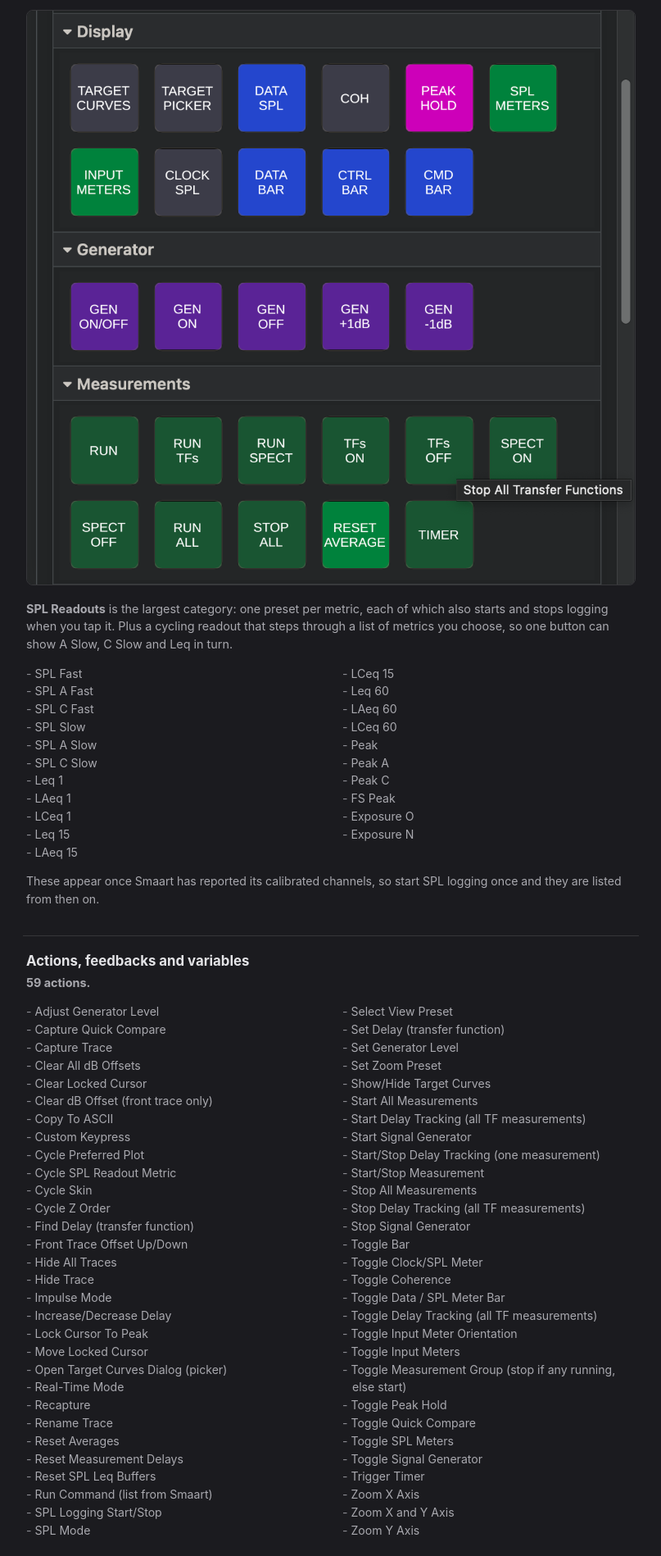
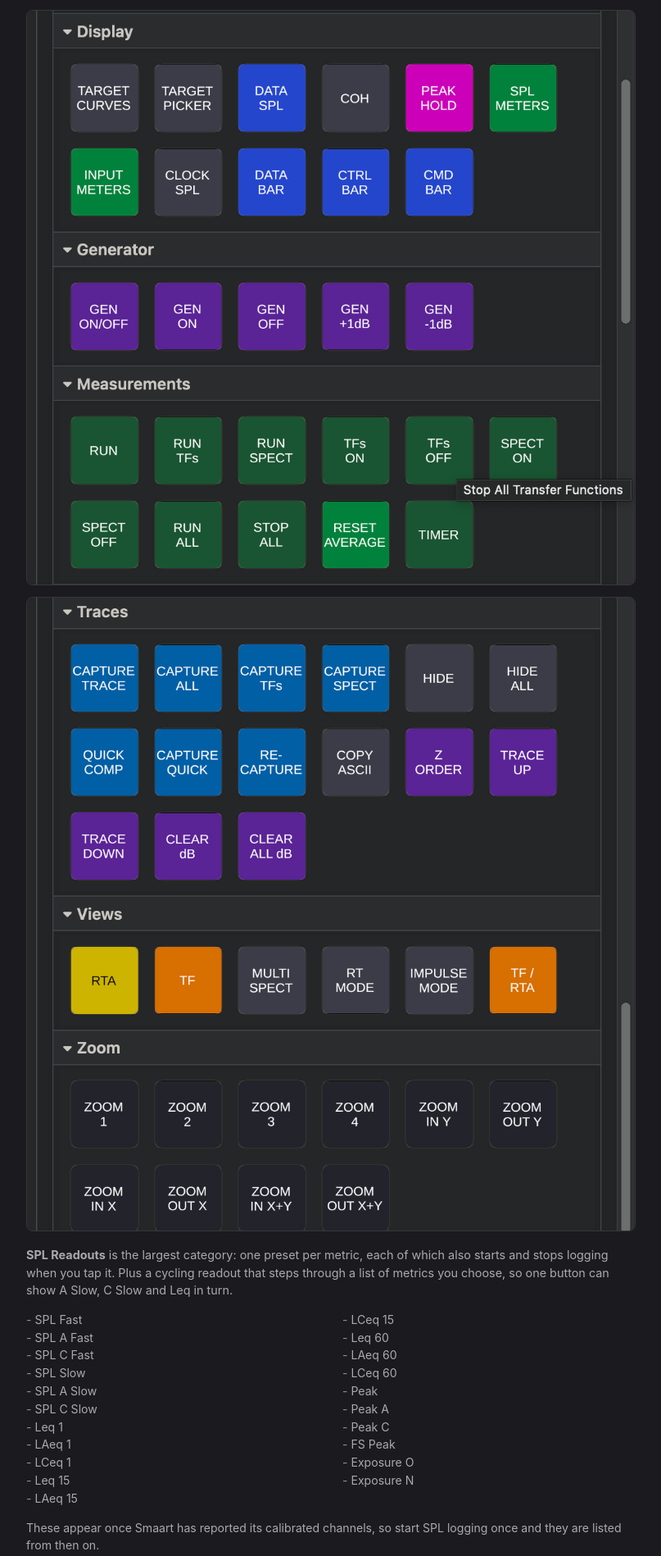
Before and after one commit to BSKapps/bskapps.github.io, a Jekyll site: the page tools/companion/index.html, which Jekyll copies as it is, in a window 1280 px wide. Shown: the part 4502-6400 px from the top of the page at 82% size, without its empty margins (236-1043 px from the left). Built offline with Jekyll 4.4.1, drawn with Linux system fonts in a browser that asks for light colours.

Commit message:
Add the Traces, Views and Zoom presets screenshot

```diff
--- a/tools/companion/index.html
+++ b/tools/companion/index.html
@@ -97,6 +97,7 @@
             <p>91 presets across ten categories: SPL Readouts, Traces, Measurements, Display, Zoom, Delay, Views, Generator, SPL and Cursor. Open the <strong>Presets</strong> tab in Companion, pick <strong>BSK Apps: Smaart Control</strong>, and drag any button straight onto your surface. Colours and text come set up.</p>
             <img class="step-shot" src="/tools/companion/images/smaart-presets-1.png?v=2" alt="Companion Presets tab showing BSK Smaart preset buttons grouped under Cursor, Delay and Display">
             <img class="step-shot" src="/tools/companion/images/smaart-presets-2.png?v=2" alt="Companion Presets tab showing BSK Smaart preset buttons grouped under Display, Generator and Measurements">
+            <img class="step-shot" src="/tools/companion/images/smaart-presets-3.png" alt="Companion Presets tab showing BSK Smaart preset buttons grouped under Traces, Views and Zoom">
             <p style="margin-top:18px;"><strong>SPL Readouts</strong> is the largest category: one preset per metric, each of which also starts and stops logging when you tap it. Plus a cycling readout that steps through a list of metrics you choose, so one button can show A Slow, C Slow and Leq in turn.</p>
             <ul class="ref-list">
                 <li>SPL Fast</li><li>SPL A Fast</li><li>SPL C Fast</li><li>SPL Slow</li><li>SPL A Slow</li><li>SPL C Slow</li><li>Leq 1</li><li>LAeq 1</li><li>LCeq 1</li><li>Leq 15</li><li>LAeq 15</li><li>LCeq 15</li><li>Leq 60</li><li>LAeq 60</li><li>LCeq 60</li><li>Peak</li><li>Peak A</li><li>Peak C</li><li>FS Peak</li><li>Exposure O</li><li>Exposure N</li>
```
Also changed, not shown: tools/companion/images/smaart-presets-3.png (added).
